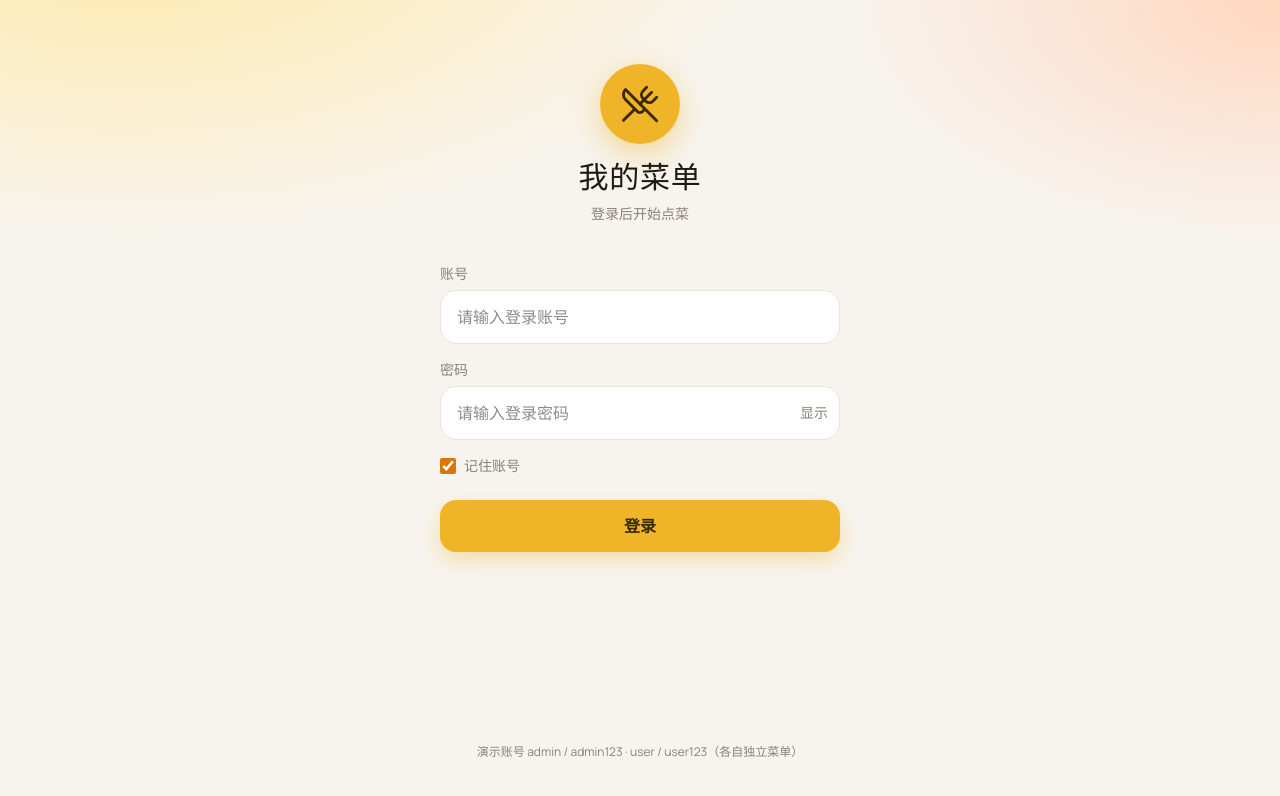
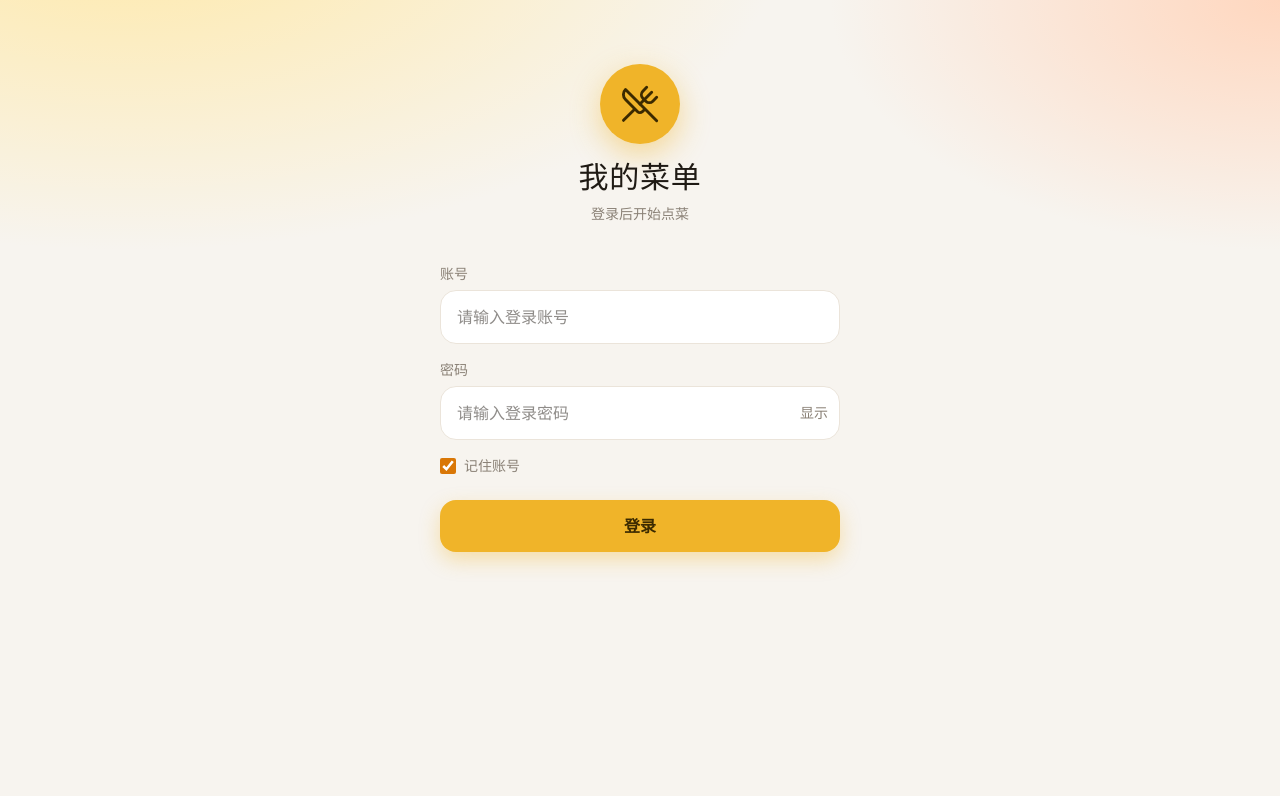
Before and after one commit to xujiongx/myMenu, a Next.js app: page /login in a window 1280 px wide. Shown: the top 796 px of the page. Built offline with nearby package versions, Linux system fonts and the light colour scheme; a web font is replaced by a local one.

Commit message:
fix: comment out demo account information in LoginForm component

```diff
--- a/components/features/auth/LoginForm.tsx
+++ b/components/features/auth/LoginForm.tsx
@@ -134,9 +134,9 @@
         </button>
       </form>
 
-      <p className="mt-auto pt-8 text-center text-xs text-muted">
+      {/* <p className="mt-auto pt-8 text-center text-xs text-muted">
         演示账号 admin / admin123 · user / user123（各自独立菜单）
-      </p>
+      </p> */}
     </div>
   );
 }
```
